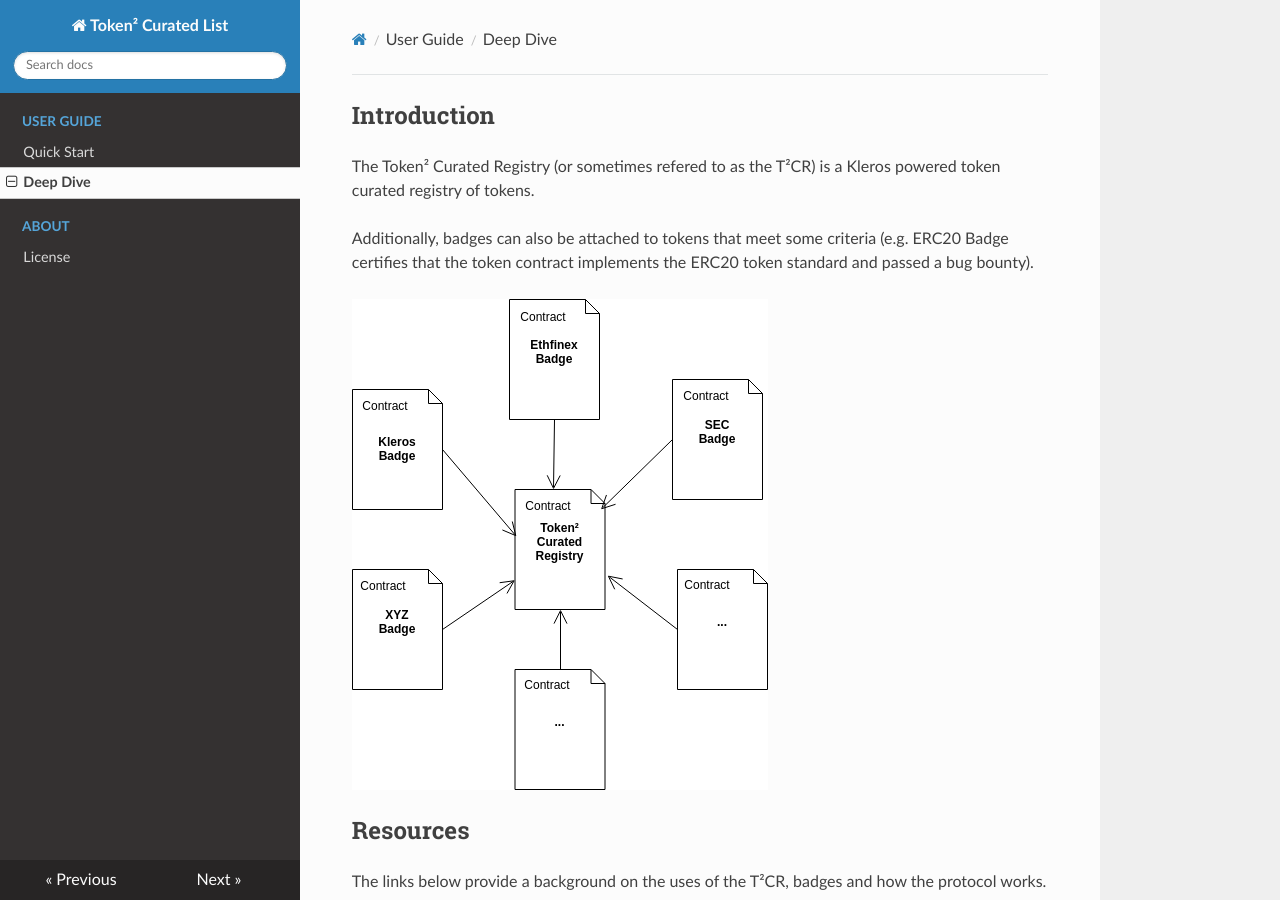
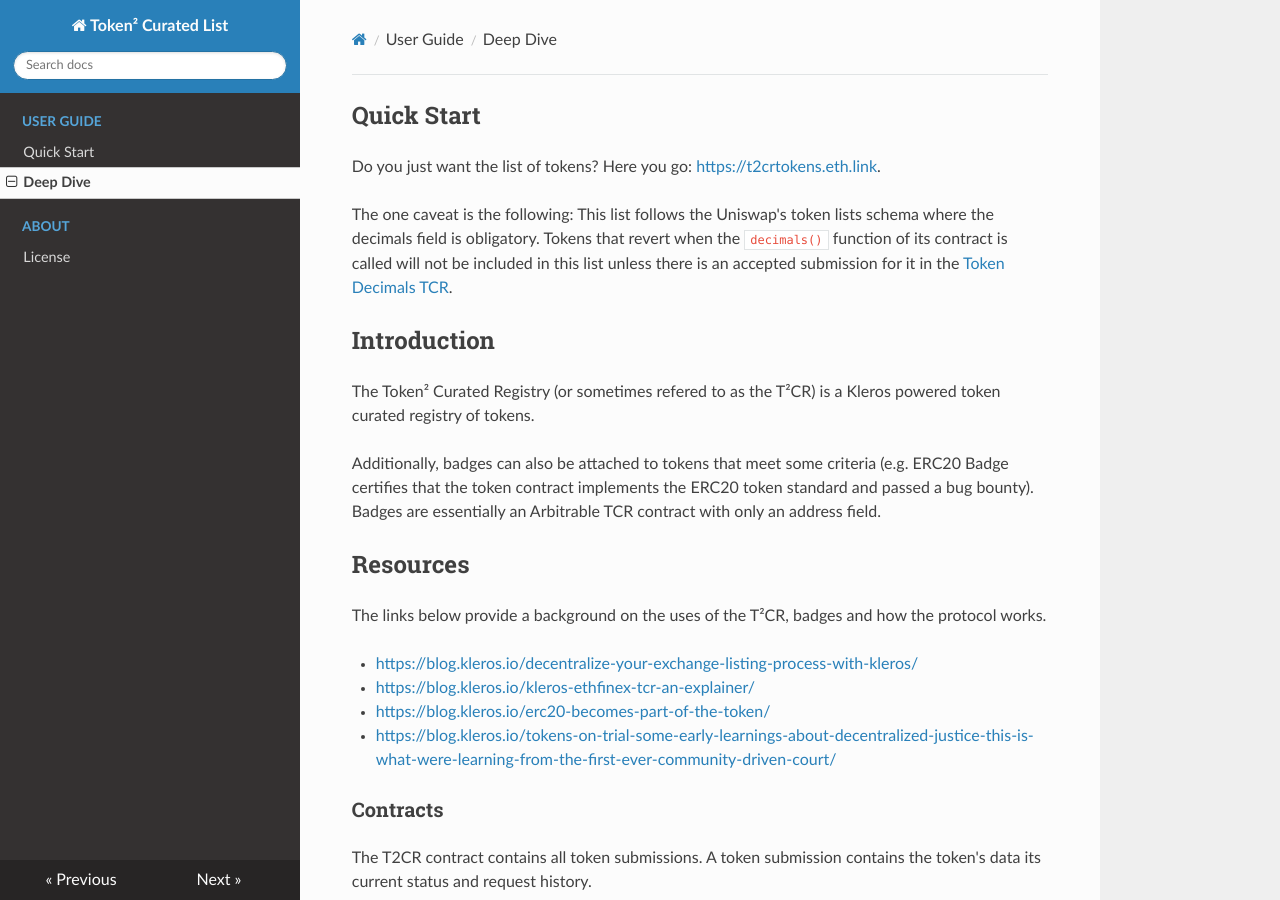
Before and after one commit to kleros/t2cr-badges-example, an MkDocs documentation site: the page built from docs/deep-dive.md, in a window 1280 px wide and 900 px high. Built offline with MkDocs 1.6.1, drawn with Linux system fonts in a browser that asks for light colours; nearby versions of some CDN libraries.

Commit message:
feat: add t2crtokens.eth to docs

```diff
--- a/docs/deep-dive.md
+++ b/docs/deep-dive.md
@@ -1,10 +1,14 @@
+## Quick Start
+
+Do you just want the list of tokens? Here you go: [https://t2crtokens.eth.link](https://t2crtokens.eth.link).
+
+The one caveat is the following: This list follows the Uniswap's token lists schema where the decimals field is obligatory. Tokens that revert when the `decimals()` function of its contract is called will not be included in this list unless there is an accepted submission for it in the [Token Decimals TCR](https://curate.kleros.io/tcr/0x8eFfF9BB64ED3d766a26a18e873cf171E67BeCf2).
+
 ## Introduction
 
 The Token² Curated Registry \(or sometimes refered to as the T²CR\) is a Kleros powered token curated registry of tokens.
 
-Additionally, badges can also be attached to tokens that meet some criteria \(e.g. ERC20 Badge certifies that the token contract implements the ERC20 token standard and passed a bug bounty\).
-
-![architecture](assets/contracts.png)
+Additionally, badges can also be attached to tokens that meet some criteria \(e.g. ERC20 Badge certifies that the token contract implements the ERC20 token standard and passed a bug bounty\). Badges are essentially an Arbitrable TCR contract with only an address field.
 
 ## Resources
 
```
Also changed, not shown: docs/index.md (+18 -1 lines).
